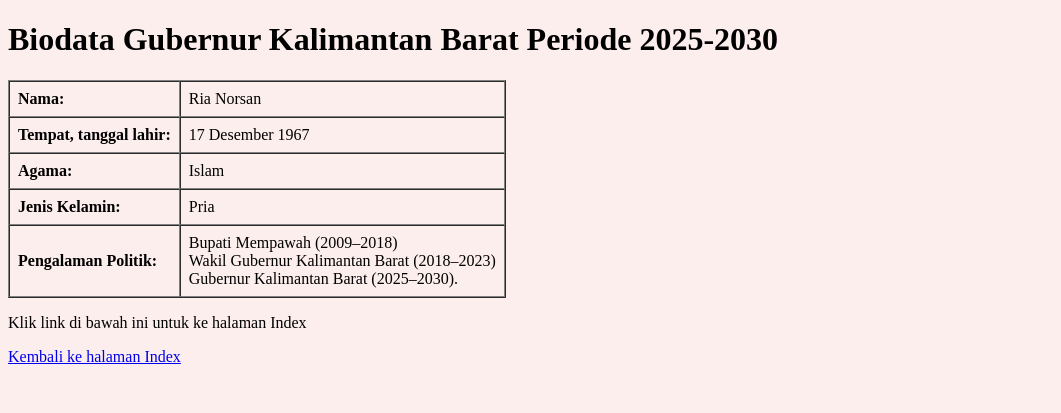
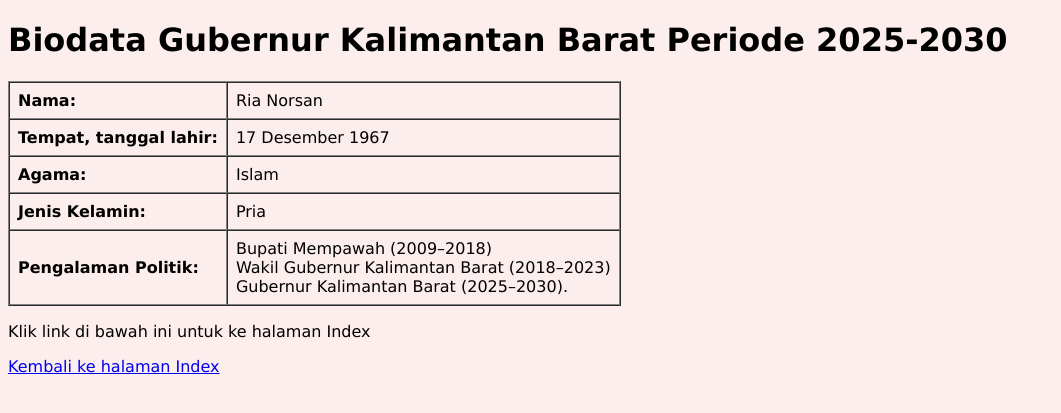
Before and after one commit to bigqmope/Tugassatu, a PHP site: page /gubernur.php in a window 1280 px wide. Shown: the top 413 px of the page, without its empty margins (0-1061 px from the left). Run offline with PHP 8.4, Linux system fonts and the light colour scheme.

Commit message:
Update gubernur.php

```diff
--- a/gubernur.php
+++ b/gubernur.php
@@ -13,7 +13,7 @@ $pengalaman = "Bupati Mempawah (2009–2018)<br>Wakil Gubernur Kalimantan Barat
   <title>Biodata Ria Norsan</title>
   <style>
     body {background-color: #FCEEED;
-          body { font-family: verdana; }
+          font-family: verdana; }
   </style>
 </head>
 <body>
```
